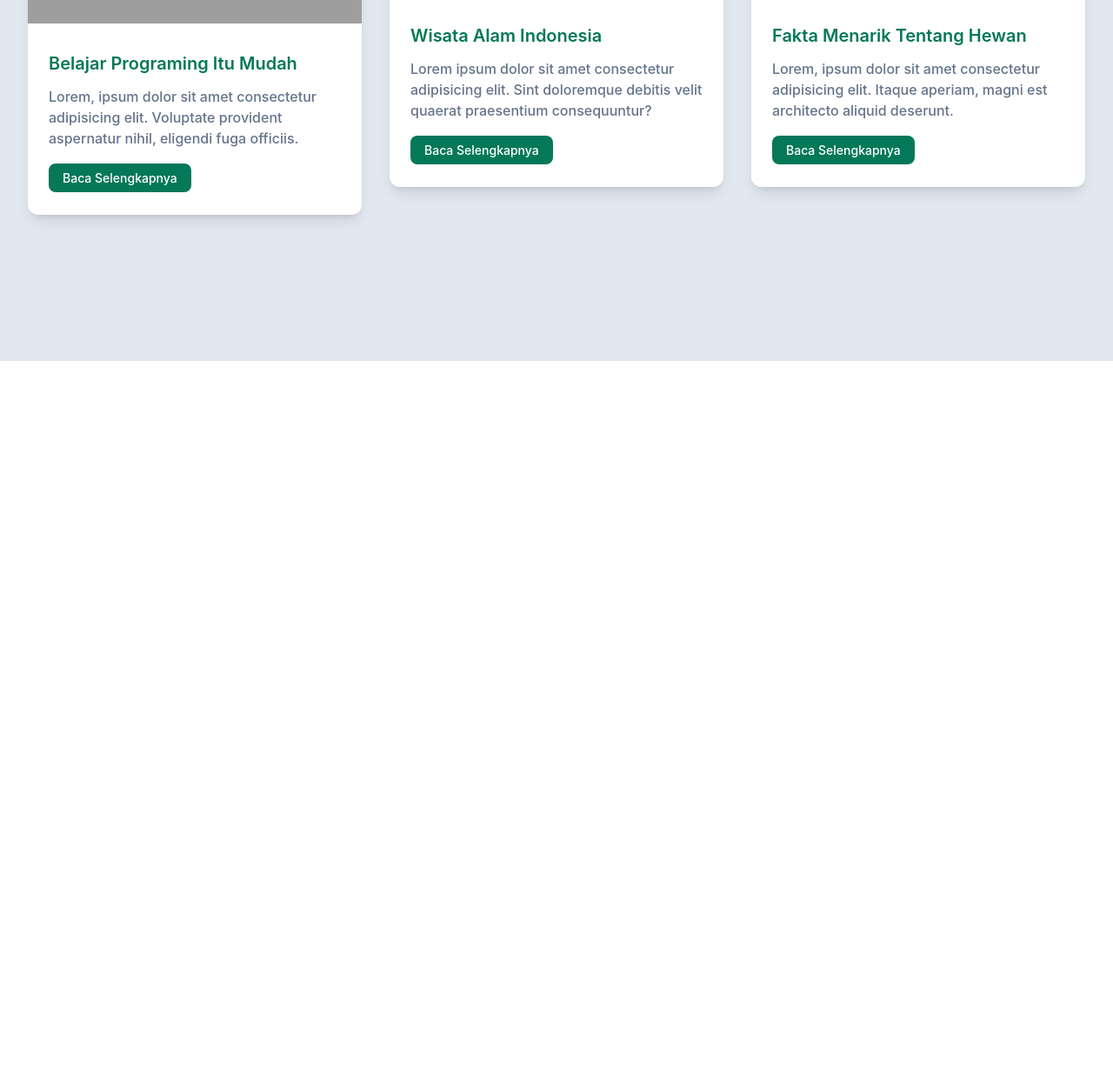
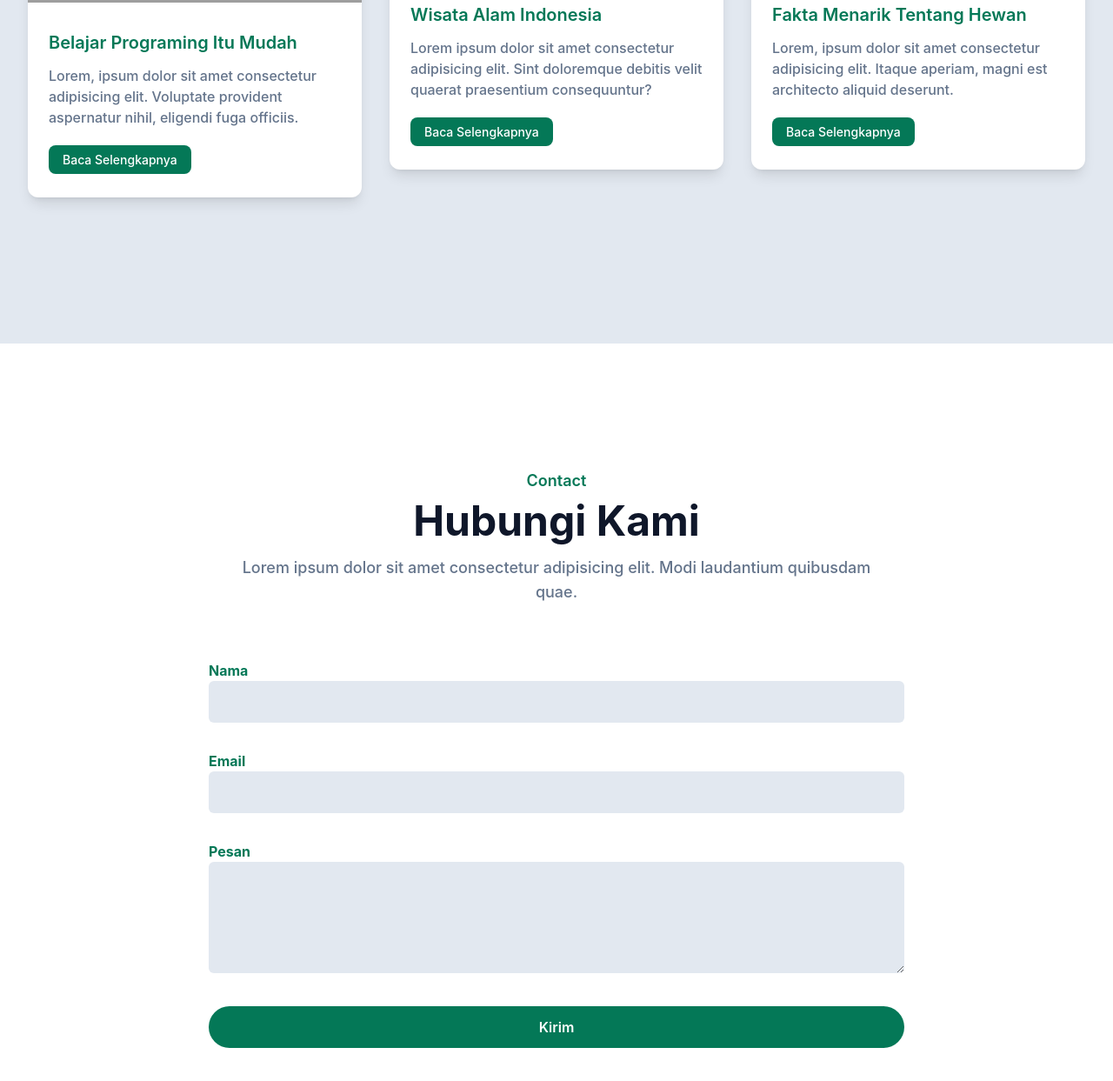
Before and after one commit to Dwisans/portfolio-tailwindcss, a website: page src/index.html in a window 1280 px wide. Shown: the part 4226-5469 px from the top of the page at 87% size. Before the commit the page ends 4641 px from the top, so only its background shows below. Drawn offline with Linux system fonts and the light colour scheme; grey boxes are pictures that could not be loaded.

Commit message:
Membuat Section Contact

```diff
--- a/src/index.html
+++ b/src/index.html
@@ -1,4 +1,4 @@
-d<!DOCTYPE html>
+<!DOCTYPE html>
 <html lang="en" class="">
   <head>
     <meta charset="UTF-8" />
@@ -491,6 +491,45 @@ d<!DOCTYPE html>
       </div>
     </section>
     <!-- Blog Section End -->
+
+    <!-- Contact Section Start -->
+    <section id="contact" class="pt-36 pb-32">
+      <div class="container">
+        <div class="max-w-full mx-auto text-center mb-16">
+          <h4 class="font-semibold text-lg text-primary mb-2">Contact</h4>
+          <h2
+            class="font-bold text-3xl text-dark mb-4 sm:text-4xl lg:text-5xl"
+          >
+          Hubungi Kami
+          </h2>
+          <p
+            class="max-w-3xl mx-auto font-medium text-md text-slate-500 lg:text-lg"
+          >
+            Lorem ipsum dolor sit amet consectetur adipisicing elit. Modi laudantium quibusdam quae.
+          </p>
+        </div>
+        <form action="">
+        <div class="w-full lg:w-2/3 lg:mx-auto">
+          <div class="w-full px-4 mb-8">
+            <label for="name" class="text-base font-bold text-primary">Nama</label>
+            <input type="text" id="name" class="w-full bg-slate-200 p-3 rounded-md focus:outline-none focus:ring-primary focus:ring-1 focus:border-primary">
+          </div>
+          <div class="w-full px-4 mb-8">
+            <label for="email" class="text-base font-bold text-primary">Email</label>
+            <input type="email" id="email" class="w-full bg-slate-200 p-3 rounded-md focus:outline-none focus:ring-primary focus:ring-1 focus:border-primary">
+          </div>
+          <div class="w-full px-4 mb-8">
+            <label for="message" class="text-base font-bold text-primary">Pesan</label>
+            <textarea type="text" id="message" class="w-full bg-slate-200 p-3 rounded-md focus:outline-none focus:ring-primary focus:ring-1 focus:border-primary h-32"></textarea>
+          </div>
+          <div class="w-full px-4">
+            <button class="text-base font-semibold text-white bg-primary px-8 py-3 rounded-full w-full hover:opacity-80 hover:shadow-lg transition duration-500">Kirim</button>
+          </div>
+        </div>
+        </form>
+      </div>
+    </section>
+    <!-- Contact Section End -->
     <script src="/dist/js/script.js"></script>
   </body>
 </html>
```
Also changed, not shown: src/output.css.
